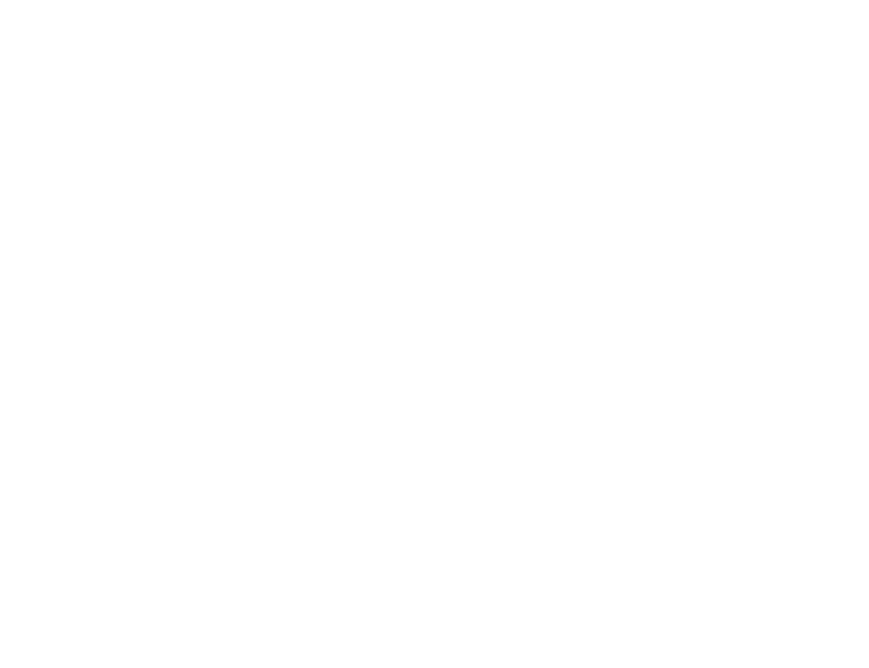
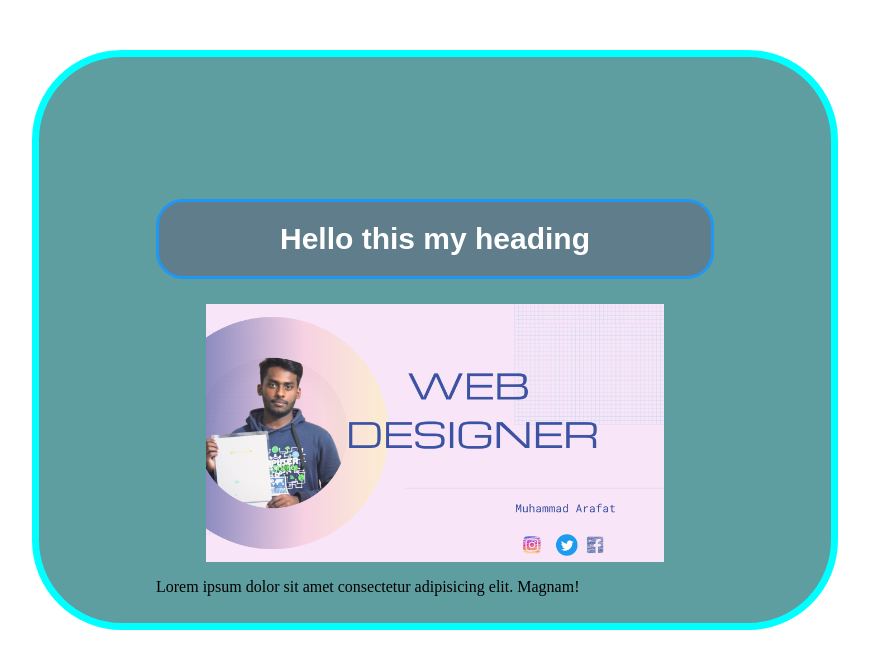
Before and after one commit to MuhammadArafatlite/LPI-Repo, a plain HTML site: page index.html in a window 1280 px wide. Shown: the whole page, without its empty margins (26-895 px from the left). Drawn offline with Linux system fonts and the light colour scheme.

Commit message:
ready to

```diff
--- a/index.html
+++ b/index.html
@@ -4,9 +4,50 @@
     <meta charset="UTF-8">
     <meta http-equiv="X-UA-Compatible" content="IE=edge">
     <meta name="viewport" content="width=device-width, initial-scale=1.0">
-    <title>Document</title>
+    <title>LPI-Repo</title>
 </head>
+<style>
+
+    .sta{
+        background-color: cadetblue;
+        left: 100px;
+        border: 7px solid aqua;
+        align-items: center;
+        height: 332px;
+        width: 558px;
+        padding: 117px;
+        margin: 50px;
+        border-radius: 90px;
+    }
+    img{
+        display: block;
+        margin-left: auto;
+        margin-right: auto;
+        width: 82%;
+    }
+    h1{
+        color: white;
+        background-color: #607d8b;
+        padding: 20px;
+        text-align: center;
+        font-size: 30px;
+        font-family: sans-serif;
+        border: 3px solid #2196f3;
+        border-radius: 27px;
+    }
+</style>
 <body>
+    <section id="mekup">
+        <div class="sta">
+            <h1>
+                Hello this my heading
+            </h1>
+            <img src="img/01.png" alt="" class="center">
+            <p>Lorem ipsum dolor sit amet consectetur adipisicing elit. Magnam!</p>
+
+        </div>
+
+    </section>
 
 </body>
 </html>
```
Also changed, not shown: img/01.png (added).
